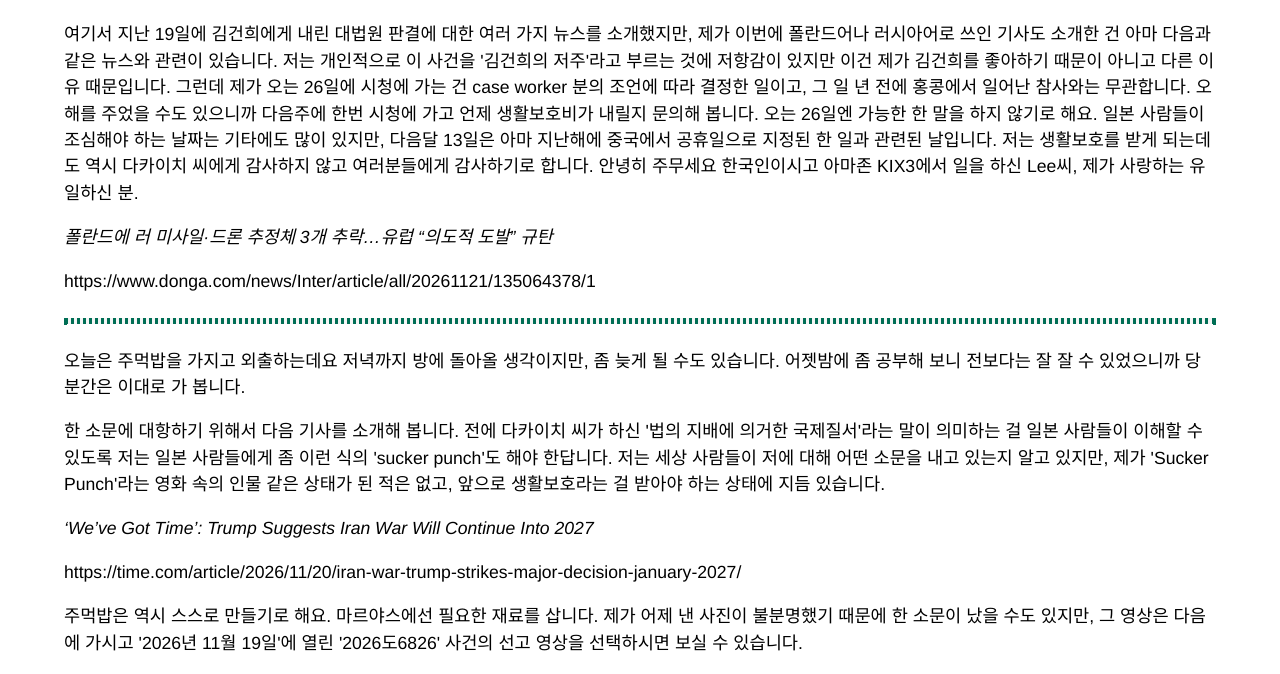
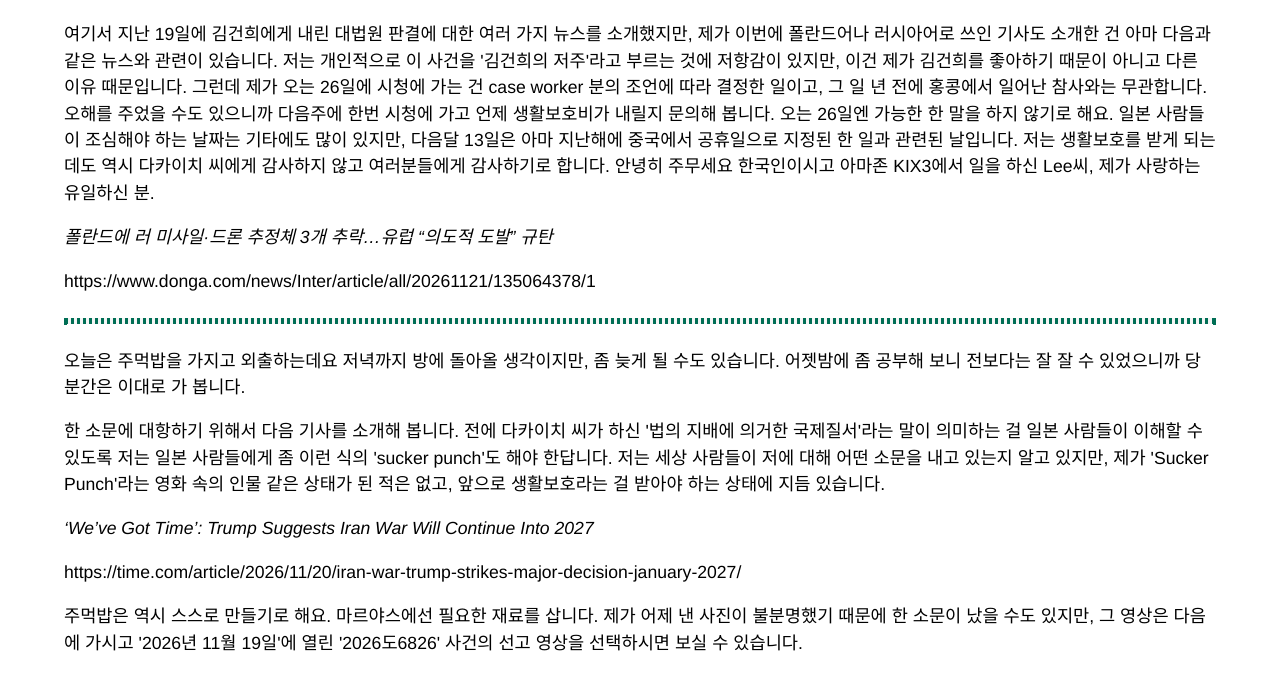
Before and after one commit to daegae/l, a plain HTML site: page index.html in a window 1280 px wide. Shown: the part 110-784 px from the top of the page. Drawn offline with Linux system fonts and the light colour scheme.

Commit message:
글 추가

```diff
--- a/index.html
+++ b/index.html
@@ -45,7 +45,7 @@ blockquote {
                         26. 11. 21
                     </h3>
 <p>
-    여기서 지난 19일에 김건희에게 내린 대법원 판결에 대한 여러 가지 뉴스를 소개했지만, 제가 이번에 폴란드어나 러시아어로 쓰인 기사도 소개한 건 아마 다음과 같은 뉴스와 관련이 있습니다. 저는 개인적으로 이 사건을 '김건희의 저주'라고 부르는 것에 저항감이 있지만 이건 제가 김건희를 좋아하기 때문이 아니고 다른 이유 때문입니다. 그런데 제가 오는 26일에 시청에 가는 건 case worker 분의 조언에 따라 결정한 일이고, 그 일 년 전에 홍콩에서 일어난 참사와는 무관합니다. 오해를 주었을 수도 있으니까 다음주에 한번 시청에 가고 언제 생활보호비가 내릴지 문의해 봅니다. 오는 26일엔 가능한 한 말을 하지 않기로 해요. 일본 사람들이 조심해야 하는 날짜는 기타에도 많이 있지만, 다음달 13일은 아마 지난해에 중국에서 공휴일으로 지정된 한 일과 관련된 날입니다. 저는 생활보호를 받게 되는데도 역시 다카이치 씨에게 감사하지 않고 여러분들에게 감사하기로 합니다. 안녕히 주무세요 한국인이시고 아마존 KIX3에서 일을 하신 Lee씨, 제가 사랑하는 유일하신 분.
+    여기서 지난 19일에 김건희에게 내린 대법원 판결에 대한 여러 가지 뉴스를 소개했지만, 제가 이번에 폴란드어나 러시아어로 쓰인 기사도 소개한 건 아마 다음과 같은 뉴스와 관련이 있습니다. 저는 개인적으로 이 사건을 '김건희의 저주'라고 부르는 것에 저항감이 있지만, 이건 제가 김건희를 좋아하기 때문이 아니고 다른 이유 때문입니다. 그런데 제가 오는 26일에 시청에 가는 건 case worker 분의 조언에 따라 결정한 일이고, 그 일 년 전에 홍콩에서 일어난 참사와는 무관합니다. 오해를 주었을 수도 있으니까 다음주에 한번 시청에 가고 언제 생활보호비가 내릴지 문의해 봅니다. 오는 26일엔 가능한 한 말을 하지 않기로 해요. 일본 사람들이 조심해야 하는 날짜는 기타에도 많이 있지만, 다음달 13일은 아마 지난해에 중국에서 공휴일으로 지정된 한 일과 관련된 날입니다. 저는 생활보호를 받게 되는데도 역시 다카이치 씨에게 감사하지 않고 여러분들에게 감사하기로 합니다. 안녕히 주무세요 한국인이시고 아마존 KIX3에서 일을 하신 Lee씨, 제가 사랑하는 유일하신 분.
 </p>
 <p class="is-italic">
     폴란드에 러 미사일·드론 추정체 3개 추락…유럽 “의도적 도발” 규탄
```
